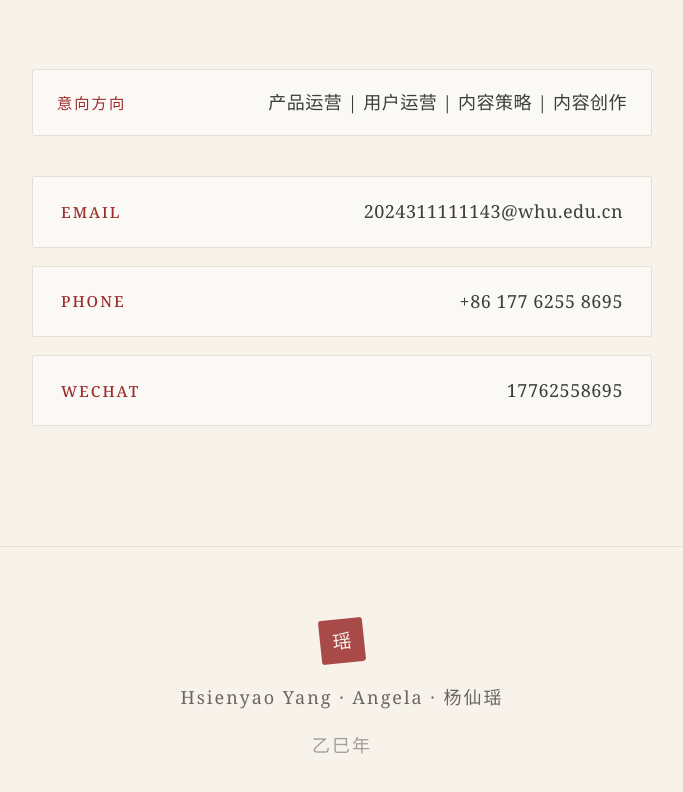
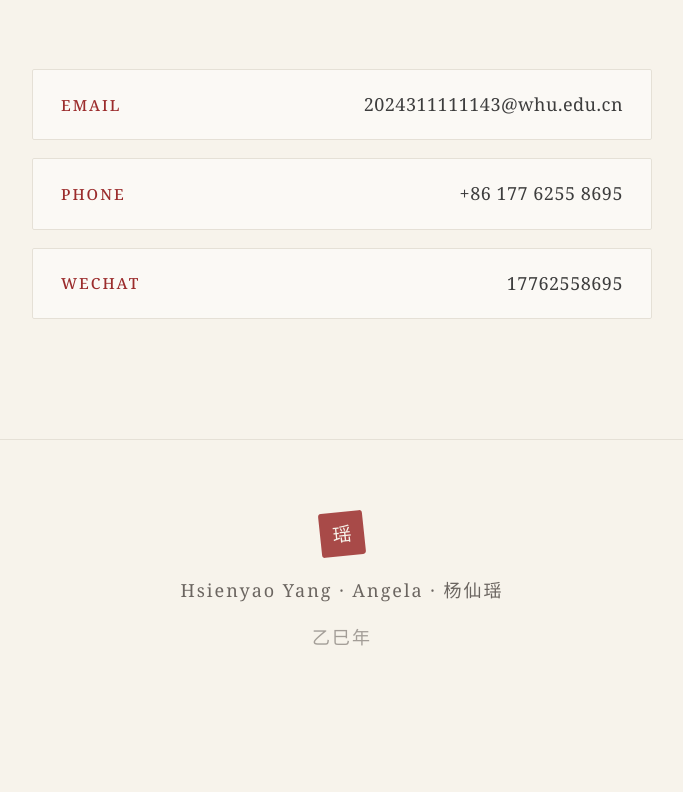
Before and after one commit to hisnyaoyang-web/hsienyao-portfolio, a plain HTML site: page index.html in a window 1280 px wide. Shown: the part 9447-10239 px from the top of the page, without its empty margins (298-981 px from the left). After the commit the page ends 10174 px from the top, so only its background shows below. Drawn offline with Linux system fonts and the light colour scheme.

Commit message:
Remove intent direction from Contact

```diff
--- a/index.html
+++ b/index.html
@@ -386,12 +386,6 @@
                 <p class="section-subtitle" data-i18n="contact.subtitle">联系与投递</p>
             </div>
             <div class="contact-body">
-                <div class="contact-intent">
-                    <div class="intent-item">
-                        <span class="intent-label" data-i18n="contact.intent_label">意向方向</span>
-                        <span class="intent-value" data-i18n="contact.intent">产品运营 | 用户运营 | 内容策略 | 内容创作</span>
-                    </div>
-                </div>
                 <div class="contact-links">
                     <a href="mailto:2024311111143@whu.edu.cn" class="contact-item">
                         <span class="contact-label" data-i18n="contact.email">Email</span>
--- a/script.js
+++ b/script.js
@@ -203,8 +203,6 @@ document.addEventListener('DOMContentLoaded', () => {
             'exp.e4.desc': 'Designed campus media outreach programs. Connected universities with brand partners, closed 2 collaborations. Covered 8+ universities with 50,000+ impressions.',
             'contact.title': 'Contact',
             'contact.subtitle': '联系与投递',
-            'contact.intent_label': 'Intent',
-            'contact.intent': 'Product Operations | User Operations | Content Strategy | Content Creation',
             'contact.available_label': 'Available',
             'contact.available': '2026.07',
             'contact.email': 'Email',
@@ -330,8 +328,6 @@ document.addEventListener('DOMContentLoaded', () => {
             'exp.e4.desc': '独立输出校园媒体走访活动全案；联络高校与品牌方推进合作；覆盖高校8+，活动总曝光5万+，落地品牌合作2项。',
             'contact.title': '联系与投递',
             'contact.subtitle': 'Contact',
-            'contact.intent_label': '意向方向',
-            'contact.intent': '产品运营 | 用户运营 | 内容策略 | 内容创作',
             'contact.available_label': '到岗时间',
             'contact.available': '2026.07',
             'contact.email': '电子邮箱',
```
